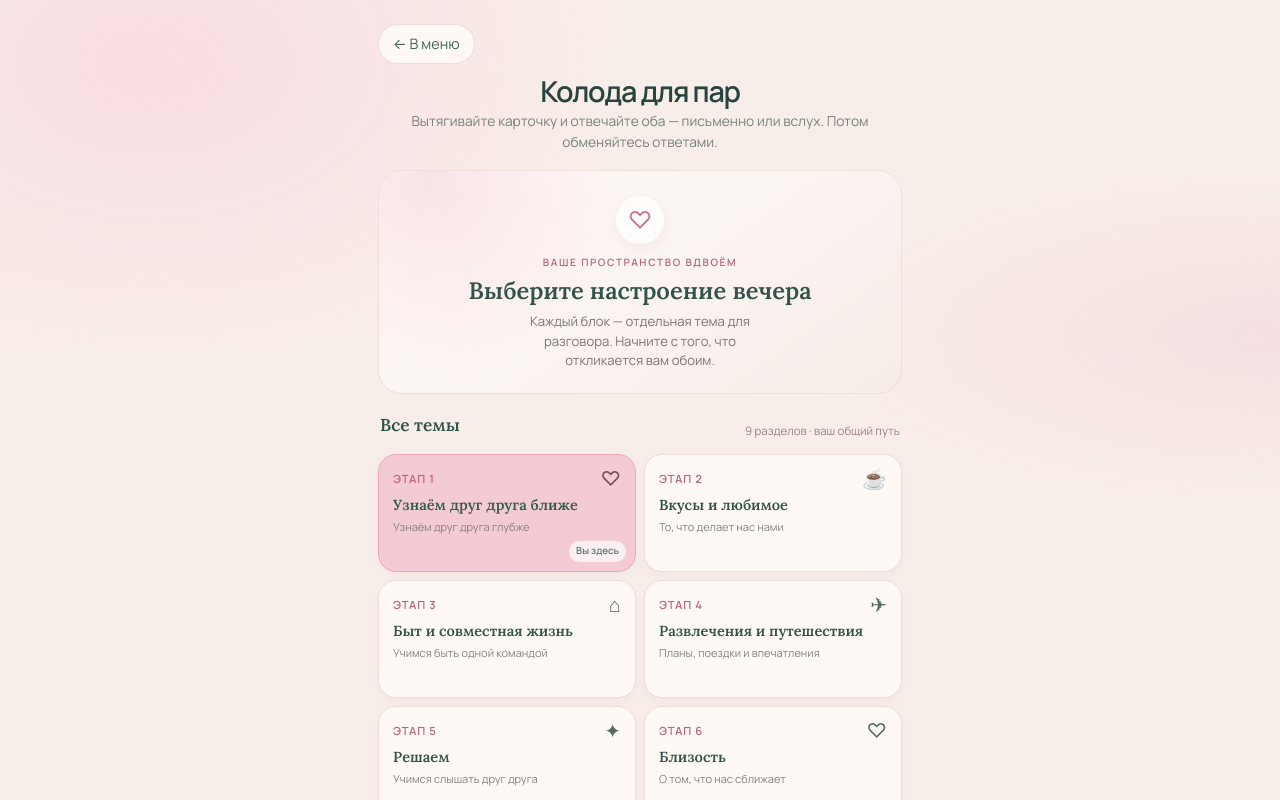
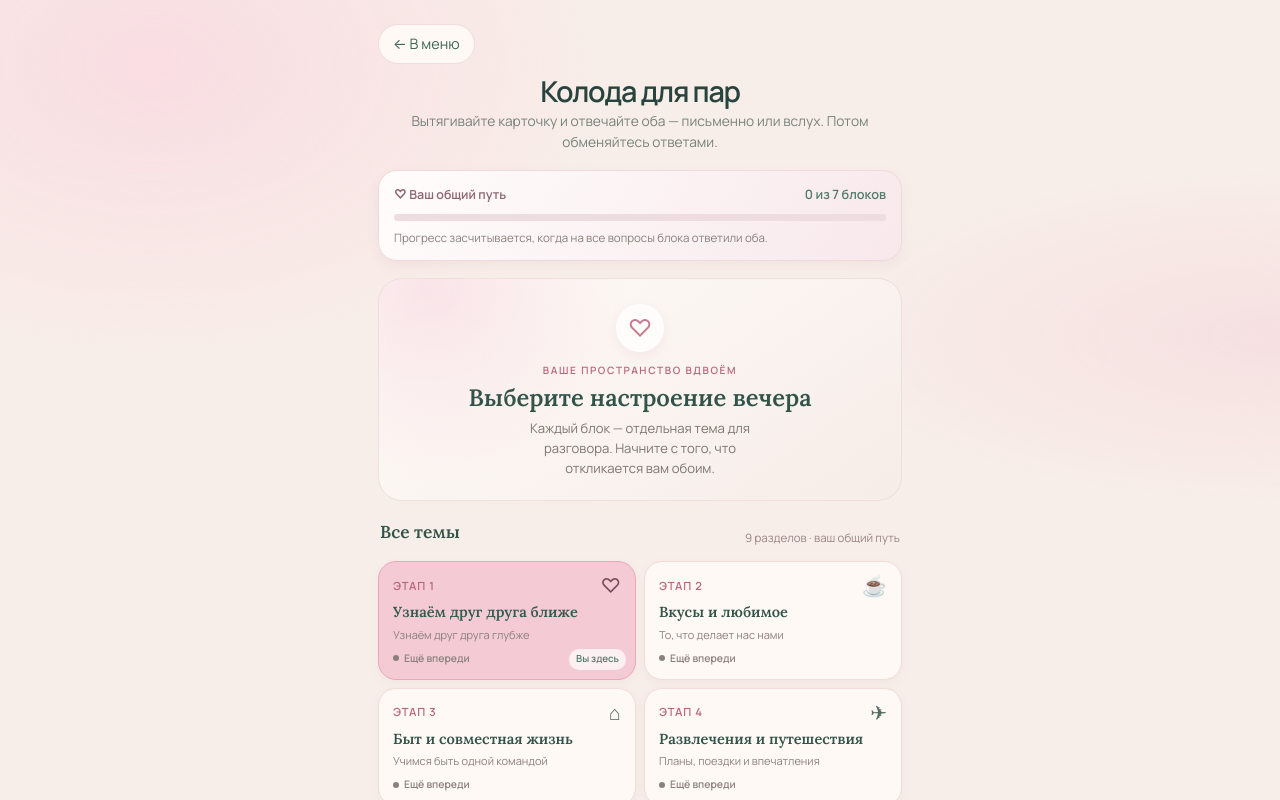
Before and after one commit to yarikyarik0007-lab/koloda, a plain HTML site: page full-k7x2m9.html in a window 1280 px wide. Both pictures are taken after a click on the button 640 px from the left and 644 px from the top of the page. Shown: the top 800 px of the page. Drawn offline with Linux system fonts and the light colour scheme; no server answers.

Commit message:
Add shared couple progress and block completion states

```diff
--- a/full-k7x2m9.html
+++ b/full-k7x2m9.html
@@ -23,6 +23,19 @@ main{max-width:520px;margin:0 auto;padding:20px 18px 28px}
 h1{font-family:"Lora",Georgia,"Times New Roman",serif;font-weight:600;font-size:1.6rem;line-height:1.2;margin:8px 0 6px}
 .lead{color:var(--muted);font-size:.95rem;margin:0 0 18px}
 .block-room{margin-top:14px}
+.couple-overview{background:linear-gradient(125deg,#FFFDFC,#F8E8EB);border:1px solid #F0D9DE;border-radius:19px;padding:14px 15px;margin:0 0 17px;box-shadow:0 5px 14px rgba(115,75,72,.055)}
+.overview-top{display:flex;justify-content:space-between;align-items:center;gap:8px;color:#8D6470;font-size:.78rem;font-weight:700;margin-bottom:9px}
+.overview-top strong{color:#527D6E;font-size:.8rem}
+.overview-track{height:7px;border-radius:99px;background:#EEDDE0;overflow:hidden}
+.overview-track i{display:block;width:0;height:100%;border-radius:99px;background:linear-gradient(90deg,#E9859A,#557F70);transition:width .35s ease}
+#overviewNote{font-size:.72rem;line-height:1.4;color:#8A817D;margin:9px 0 0}
+.chip-status{display:flex;align-items:center;gap:5px;font-size:.65rem;line-height:1.25;font-weight:800;color:#8A817D;margin-top:2px}
+.chip-status.done{color:#527D6E}
+.chip-status.wait{color:#B56C80}
+.chip-status .status-dot{width:6px;height:6px;border-radius:50%;background:currentColor;flex:none}
+.chip[aria-pressed="true"]:after{content:"Вы здесь";bottom:8px}
+.chip[aria-pressed="true"] .chip-status{padding-right:58px}
+@media(prefers-reduced-motion:reduce){.overview-track i{transition:none}}
 .block-room-intro{position:relative;overflow:hidden;text-align:center;padding:25px 19px 22px;border:1px solid #F0DEDA;border-radius:24px;background:radial-gradient(circle at 10% 5%,#F9E4E8 0,transparent 38%),linear-gradient(145deg,#FFFCF8,#F6ECE8);margin-bottom:19px}
 .block-room-mark{display:inline-grid;place-items:center;width:48px;height:48px;border-radius:50%;background:#FFFFFFC9;color:#C9798B;font-size:1.5rem;box-shadow:0 4px 14px #B9657C18}
 .block-room-intro .eyebrow{font-size:.63rem;letter-spacing:.16em;font-weight:800;color:#B9657C;margin:11px 0 5px}
@@ -243,6 +256,7 @@ h1{font-family:"Manrope",sans-serif;font-size:2.35rem;letter-spacing:-.045em;col
   <h1>Колода для пар</h1>
   <p class="lead" id="lead2"></p>
   <section id="blockRoom" class="block-room">
+    <div class="couple-overview" id="coupleOverview" aria-live="polite"><div class="overview-top"><span>♡ Ваш общий путь</span><strong id="overallCount">0 из 7 блоков</strong></div><div class="overview-track"><i id="overallFill"></i></div><p id="overviewNote">Каждый разговор — ещё один шаг навстречу.</p></div>
     <div class="block-room-intro"><span class="block-room-mark">♡</span><p class="eyebrow">ВАШЕ ПРОСТРАНСТВО ВДВОЁМ</p><h2>Выберите настроение вечера</h2><p>Каждый блок — отдельная тема для разговора. Начните с того, что откликается вам обоим.</p></div>
     <div class="block-heading"><strong>Все темы</strong><span>9 разделов · ваш общий путь</span></div>
     <div class="chips" id="chips" role="group" aria-label="Блоки"></div>
@@ -353,7 +367,7 @@ function listenRoom(){
 function afterSync(){
   Object.keys(DN).forEach(function(b){var o=DN[b];if(o.me&&o.partner&&!REV[b]&&!FETCH[b])fetchPartner(+b,o.pname)});
   var t=el("ans").querySelector(".at");if(t&&DN[blk]&&DN[blk].me)t.readOnly=true;
-  if(MODE==="room"){renderFin();if(blk===9)renderResults()}
+  if(MODE==="room"){renderFin();if(blk===9)renderResults();if(el("blockRoom").style.display!=="none")chips()}
 }
 function fetchPartner(b,pname){
   var pu=partnerUid();if(!pu)return;FETCH[b]=true;
@@ -364,6 +378,7 @@ function fetchPartner(b,pname){
     /* Обновляем открытый экран сразу после получения ответов, без перезагрузки страницы. */
     renderAns();renderFin();
     if(blk===9)renderResults();
+    if(el("blockRoom").style.display!=="none")chips();
     if(blk===b)roomMsg("Ответы партнёра получены. Они доступны в разделе «Результаты».");
   }).catch(function(e){FETCH[b]=false;roomMsg(errText(e))});
 }
@@ -430,7 +445,7 @@ el("pcont").onclick=async function(){
 };
 el("plocal").onclick=function(){saveName();startGame("local")};
 el("back").onclick=function(){showLobby()};
-el("allBlocks").onclick=function(){showBlockRoom();window.scrollTo({top:0,behavior:"smooth"})};
+el("allBlocks").onclick=function(){chips();showBlockRoom();window.scrollTo({top:0,behavior:"smooth"})};
 el("rcopycode").onclick=function(){try{navigator.clipboard.writeText(ROOM.id).then(function(){roomMsg("Код скопирован. Отправьте его партнёру.")},function(){roomMsg("Не удалось скопировать. Выделите код вручную.")})}catch(e){roomMsg("Не удалось скопировать. Выделите код вручную.")}};
 
 /* ---------- лобби и вход в игру ---------- */
@@ -457,6 +472,7 @@ function make(n){
 }
 function qcount(){return list.filter(function(d){return !d.bridge&&!d.intro}).length}
 function showBlockRoom(){
+  chips();
   el("blockRoom").style.display="";
   el("questionStage").style.display="none";
   el("pact").style.display="none";el("res").style.display="none";
@@ -514,8 +530,31 @@ function go(d){
   if(d>0&&list[i].bridge){if(CHANNEL_URL){window.open(CHANNEL_URL,"_blank")}else{build()}return}
   i+=d;draw(d);
 }
+function blockStats(n){
+  var total=B[n]?B[n].length:0,answered=0;
+  for(var id=0;id<total;id++){
+    var a=String(sget(K(n,id,1))||"").trim(),b=String(sget(K(n,id,2))||"").trim();
+    if(MODE==="room"?!!a:(!!a&&!!b))answered++;
+  }
+  var done=MODE==="room"?!!REV[n]:(total>0&&answered===total);
+  var mine=MODE==="room"&&DN[n]&&DN[n].me,partner=MODE==="room"&&DN[n]&&DN[n].partner;
+  return {total:total,answered:answered,done:done,mine:!!mine,partner:!!partner};
+}
+function updateOverview(){
+  var total=BLOCKS.length,done=0,answered=0,questions=0;
+  BLOCKS.forEach(function(n){var st=blockStats(n);if(st.done)done++;answered+=st.answered;questions+=st.total});
+  var pct=total?Math.round(done/total*100):0;
+  el("overallCount").textContent=done+" из "+total+" блоков";el("overallFill").style.width=pct+"%";
+  var note=MODE==="room"?"Завершённым блок считается только после ответов обоих участников.":"Прогресс засчитывается, когда на все вопросы блока ответили оба.";
+  if(done===total)note="Вы прошли весь путь вместе. Сохраните эти разговоры — они ваши ♡";
+  else if(done>=5)note="Вы уже так много открыли друг другу. Осталось совсем немного ♡";
+  else if(done>=3)note="У вас уже есть несколько общих открытий. Продолжайте в своём темпе ♡";
+  else if(done>=1)note="Первый общий этап позади. Впереди ещё много тёплых разговоров ♡";
+  else if(MODE==="room"&&answered>0)note="Вы уже ответили на "+answered+" из "+questions+" вопросов текущего пути. Ответы пока скрыты от партнёра.";
+  el("overviewNote").textContent=note;
+}
 function chips(){
-  var w=el("chips");w.innerHTML="";
+  var w=el("chips");w.innerHTML="";updateOverview();
   var meta={
     1:["♡","Первое впечатление и характер","Узнаём друг друга глубже"],
     2:["☕","Вкусы, привычки и радости","То, что делает нас нами"],
@@ -538,7 +577,16 @@ function chips(){
     top.appendChild(num);top.appendChild(ico);
     var title=document.createElement("span");title.className="chip-title";var cleanTitle=TITLES[n],dot=cleanTitle.indexOf(". ");if(dot>0&&dot<3)cleanTitle=cleanTitle.slice(dot+2);title.textContent=cleanTitle;
     var desc=document.createElement("span");desc.className="chip-desc";desc.textContent=m[2];
-    b.appendChild(top);b.appendChild(title);b.appendChild(desc);
+    var st=blockStats(n),status=document.createElement("span");status.className="chip-status"+(st.done?" done":((st.mine||st.partner||st.answered>0)?" wait":""));
+    var dot=document.createElement("i");dot.className="status-dot";status.appendChild(dot);
+    var label=document.createElement("span");
+    if(st.done)label.textContent="Пройдено вместе";
+    else if(MODE==="room"&&st.mine)label.textContent=st.partner?"Открываем ответы…":"Вы завершили · ждём партнёра";
+    else if(MODE==="room"&&st.partner)label.textContent="Партнёр завершил · ваш ход";
+    else if(st.answered>0)label.textContent=MODE==="room"?st.answered+" из "+st.total+" ответов":"Заполнено "+st.answered+" из "+st.total+" пар ответов";
+    else label.textContent="Ещё впереди";
+    status.appendChild(label);
+    b.appendChild(top);b.appendChild(title);b.appendChild(desc);b.appendChild(status);
     b.onclick=function(){openBlock(n)};
     w.appendChild(b);
   });
```
